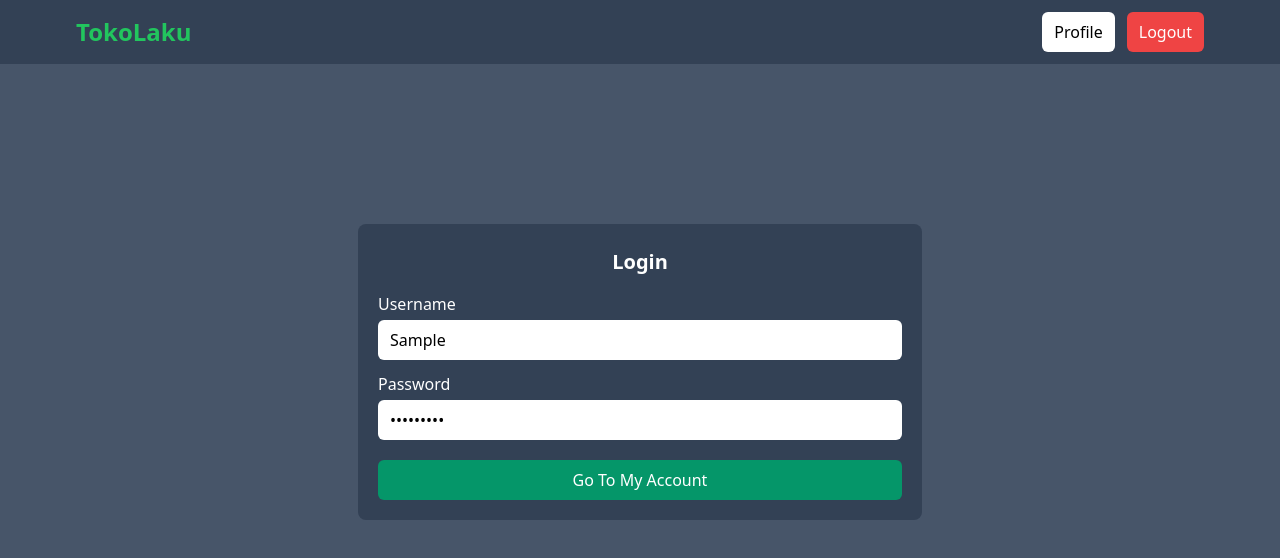
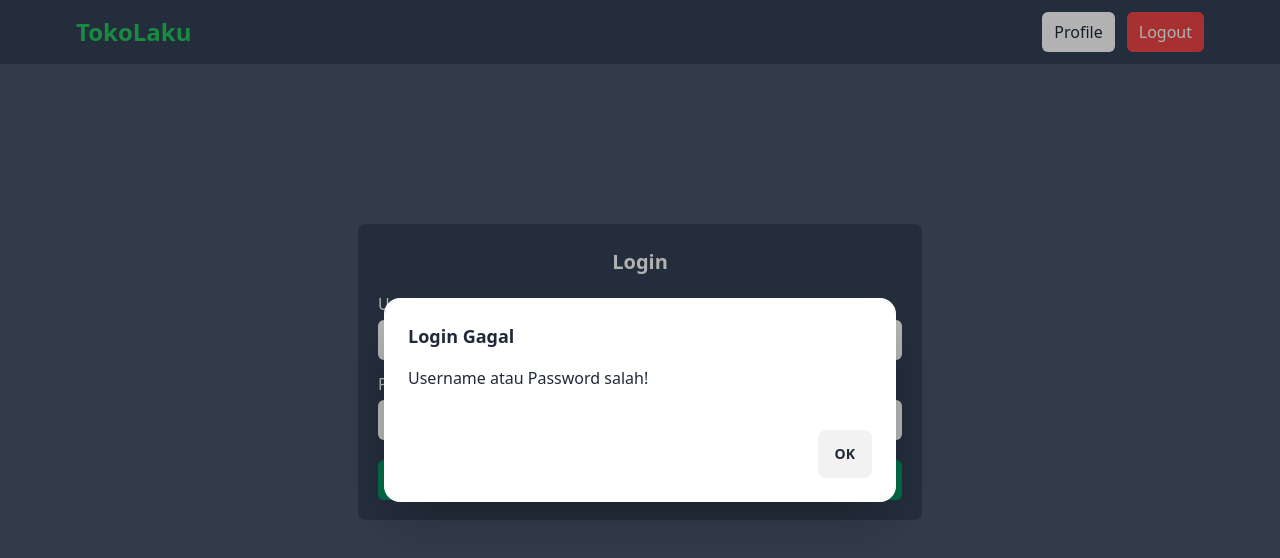
Before and after one commit to RevDonz/kelompok3_crud, a Next.js app: page / in a window 1280 px wide. Both pictures are taken after typing "Sample", "Sample123" into the empty fields and a click on the button "Go To My Account". Shown: the top 558 px of the page. Built offline with nearby package versions, Linux system fonts and the light colour scheme; no server answers.

Commit message:
add modal alert

```diff
--- a/package.json
+++ b/package.json
@@ -13,6 +13,7 @@
     "@types/react": "18.2.19",
     "@types/react-dom": "18.2.7",
     "autoprefixer": "10.4.14",
+    "daisyui": "^3.5.1",
     "next": "13.4.13",
     "postcss": "8.4.27",
     "react": "18.2.0",
--- a/src/pages/_document.tsx
+++ b/src/pages/_document.tsx
@@ -1,13 +1,13 @@
-import { Html, Head, Main, NextScript } from 'next/document'
+import { Head, Html, Main, NextScript } from 'next/document';
 
 export default function Document() {
   return (
-    <Html lang="en">
+    <Html lang='en'>
       <Head />
       <body>
         <Main />
         <NextScript />
       </body>
     </Html>
-  )
+  );
 }
--- a/src/pages/index.tsx
+++ b/src/pages/index.tsx
@@ -1,11 +1,17 @@
 import axios from 'axios';
-import { useRouter } from 'next/router';
+import Link from 'next/link';
 import { useState } from 'react';
+
+declare global {
+  interface Window {
+    modal_success: any;
+    modal_failed: any;
+  }
+}
 
 const Home = () => {
   const [username, setUsername] = useState('');
   const [password, setPassword] = useState('');
-  const router = useRouter();
 
   const handleSubmit = async (e: any) => {
     e.preventDefault();
@@ -15,11 +21,13 @@ const Home = () => {
         username: username,
         password: password,
       });
+
       if (res.status === 200) {
-        alert(`Hello ${res.data.firstName} ${res.data.lastName}`);
-        router.push('/products');
+        window.modal_success.showModal();
+        console.log(res);
       }
     } catch (e) {
+      window.modal_failed.showModal();
       console.log(e);
     }
   };
@@ -62,6 +70,26 @@ const Home = () => {
           Go To My Account
         </button>
       </form>
+      <dialog id='modal_success' className='modal'>
+        <form method='dialog' className='modal-box'>
+          <h3 className='font-bold text-lg'>Login Berhasil</h3>
+          <p className='py-4'>Hallo anda berhasil login!</p>
+          <div className='modal-action'>
+            <Link href={'/products'}>
+              <button className='btn'>OK</button>
+            </Link>
+          </div>
+        </form>
+      </dialog>
+      <dialog id='modal_failed' className='modal'>
+        <form method='dialog' className='modal-box'>
+          <h3 className='font-bold text-lg'>Login Gagal</h3>
+          <p className='py-4'>Username atau Password salah!</p>
+          <div className='modal-action'>
+            <button className='btn'>OK</button>
+          </div>
+        </form>
+      </dialog>
     </div>
   );
 };
--- a/src/pages/products/index.tsx
+++ b/src/pages/products/index.tsx
@@ -10,6 +10,7 @@ export type ProductType = {
   thumbnail: string;
   price: string;
 };
+
 
 const Home = () => {
   const [products, setProducts] = useState<ProductType[]>([]);
@@ -33,7 +34,7 @@ const Home = () => {
   }, []);
 
   return (
-    <>
+    <div>
       <div className='flex justify-between items-center mb-5'>
         <p className='text-4xl text-white font-semibold'>Products</p>
         <Link href={'/products/add'}>
@@ -47,7 +48,7 @@ const Home = () => {
           return <Product product={product} key={index} />;
         })}
       </div>
-    </>
+    </div>
   );
 };
 
--- a/tailwind.config.ts
+++ b/tailwind.config.ts
@@ -1,4 +1,4 @@
-import type { Config } from 'tailwindcss'
+import type { Config } from 'tailwindcss';
 
 const config: Config = {
   content: [
@@ -15,6 +15,6 @@ const config: Config = {
       },
     },
   },
-  plugins: [],
-}
-export default config
+  plugins: [require('daisyui')],
+};
+export default config;
```
Also changed, not shown: 1 other file (tests, documents, lock files or other folders).
